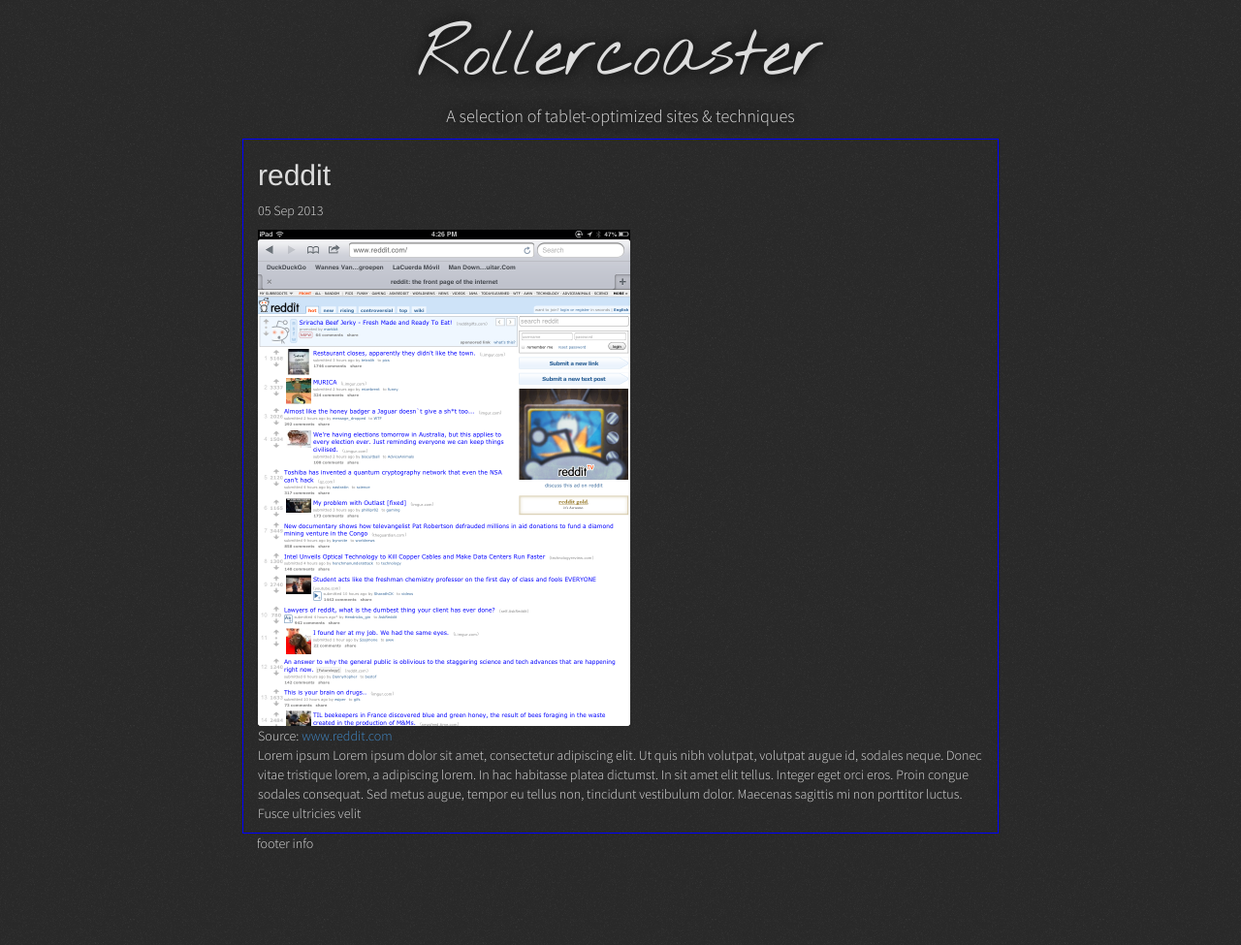
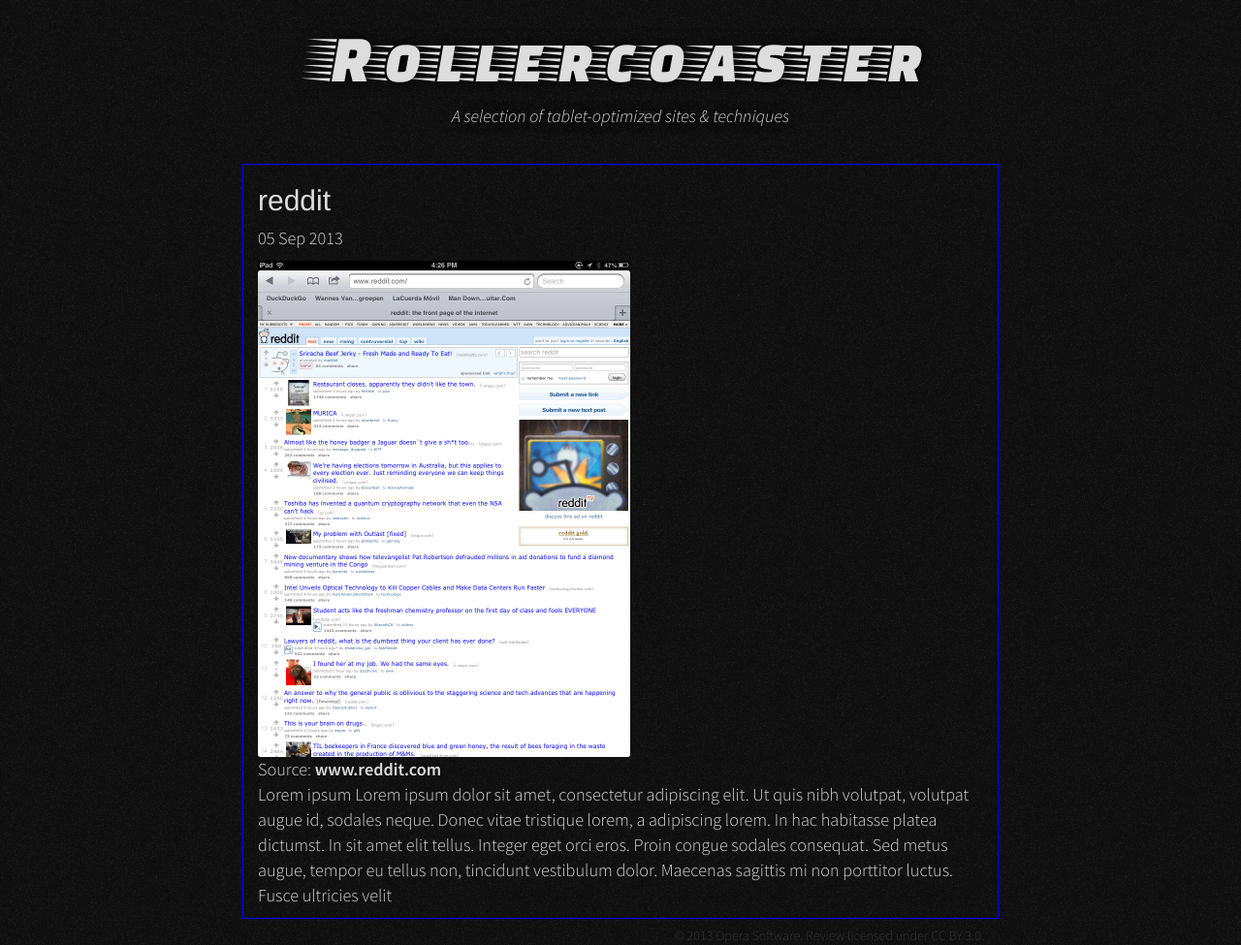
Before and after one commit to operasoftware/rollercoaster, a Jekyll site: the page built from _posts/2013-09-05-reddit.md, in a window 1280 px wide. Shown: the whole page at 97% size. Built offline with Jekyll 4.4.1, drawn with Linux system fonts in a browser that asks for light colours; Markdown is read by kramdown in place of the engine named in the settings; before the commit the page ends 900 px from its top, so only the background shows below that.

Commit message:
further tweaks to layout of lower part

```diff
--- a/_layouts/default.html
+++ b/_layouts/default.html
@@ -5,7 +5,7 @@
 		<meta http-equiv="X-UA-Compatible" content="IE=edge,chrome=1">
 		<title>{{ page.title }}</title>
 		<meta name="viewport" content="width=device-width, initial-scale=1">
-		<link href='http://fonts.googleapis.com/css?family=Source+Sans+Pro:200,300|Nothing+You+Could+Do' rel='stylesheet' type='text/css'>
+		<link href='http://fonts.googleapis.com/css?family=Source+Sans+Pro:300,600,300italic,600italic|Faster+One' rel='stylesheet' type='text/css'>
 		<link rel="stylesheet" href="{{ site.baseurl }}/css/bootstrap.min.css">
 		<link rel="stylesheet" href="{{ site.baseurl }}/css/custom.css">
 	</head>
@@ -24,7 +24,7 @@
 			</div>
 			<div class="row">
 				<footer class="col-sm-8 col-sm-offset-2">
-					footer info
+					© 2013 Opera Software. Review licensed under <a href="http://creativecommons.org/licenses/by/3.0/" rel="license">CC BY 3.0</a>.
 				</footer>
 			</div>
 		</div><!-- /.container -->
--- a/css/custom.css
+++ b/css/custom.css
@@ -13,11 +13,18 @@
 }
 header h1 {
 	font-family: 'Nothing You Could Do', cursive;
+	font-family: 'Faster One', cursive;
 	font-size: 3.8em;
 	font-weight: 400;
 }
 header p {
 	font-size: 1.3em;
+	font-style: italic;
+}
+@media (min-width: 768px) {
+	header p {
+		margin-bottom: 2em;
+	}
 }
 @media (min-width: 992px) {
 	header h1 {
@@ -92,7 +99,6 @@
 }
 
 /* /navigation buttons */
-main {border: 1px solid blue;}
 
 .screenshot {width: 100%; max-width: 768px;}
 
@@ -103,3 +109,34 @@
 		left: -10px;
 	}
 }
+article {
+	font-size: 1.3em;
+}
+article a, article a:hover {
+	font-weight: 600;
+	color: #ddd;
+}
+#content {
+	background-color: hsla(0, 0%, 15%, 0.5);
+	padding: 1em;
+	margin: 1em 0 0 0;
+	border-radius: 4px;
+}
+#content #site {
+	margin: 0 0 1em 0;
+	text-align: center;
+	font-style: italic;
+	font-size: 0.9em;
+}
+#permalink {
+	text-align: right;
+	font-size: 0.9em;
+}
+footer {
+	margin: 0.5em 0 0 0;
+	text-align: right;
+	color: #333;
+}
+footer a, footer a:hover {
+	color: #333;
+}
```
Also changed, not shown: index.html (+9 -5 lines), css/img-noise-200x200.png.
